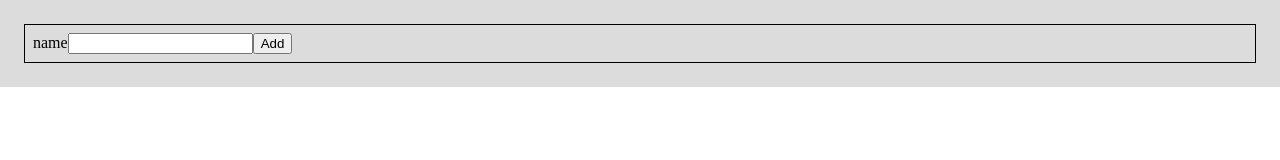
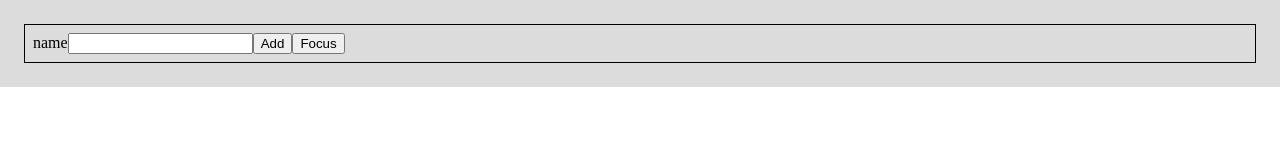
Before and after one commit to user42022/aston-reactjs39, a React (Create React App) app: page / in a window 1280 px wide. Shown: the top 160 px of the page. Built offline with nearby package versions, Linux system fonts and the light colour scheme.

Commit message:
feat: add focus button

```diff
--- a/src/components/Form/Form.jsx
+++ b/src/components/Form/Form.jsx
@@ -12,11 +12,12 @@ export default class Form extends React.Component {
     }
     this.updateName = this.updateName.bind(this)
     this.addName = this.addName.bind(this)
-
+    this.focusInput = this.focusInput.bind(this)
     console.log('Form constructed')
   }
 
   submitRef = React.createRef()
+  inputRef = React.createRef()
 
   addName() {
     this.props.addName({ ...this.state, id: +new Date() })
@@ -32,6 +33,10 @@ export default class Form extends React.Component {
     this.setState(() => {
         return { name: event.target.value }
     });
+  }
+
+  focusInput() {
+    this.inputRef.current.focus()
   }
 
   static getDerivedStateFromProps() {
@@ -97,8 +102,9 @@ export default class Form extends React.Component {
     return (
       <div className="form">
         <label htmlFor="name">name</label>
-        <input type="text" id="name" onInput={this.updateName} />
+        <input ref={this.inputRef} type="text" id="name" onInput={this.updateName} />
         <input ref={this.submitRef} type="button" value="Add" onClick={this.addName} />
+        <input type="button" value="Focus" onClick={this.focusInput} />
       </div>
     )
   }
```
